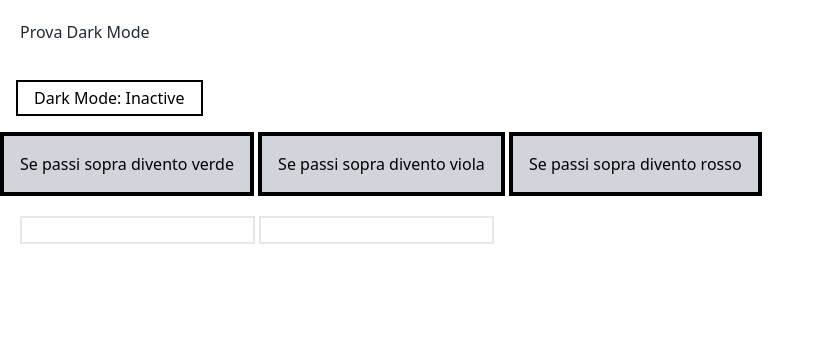
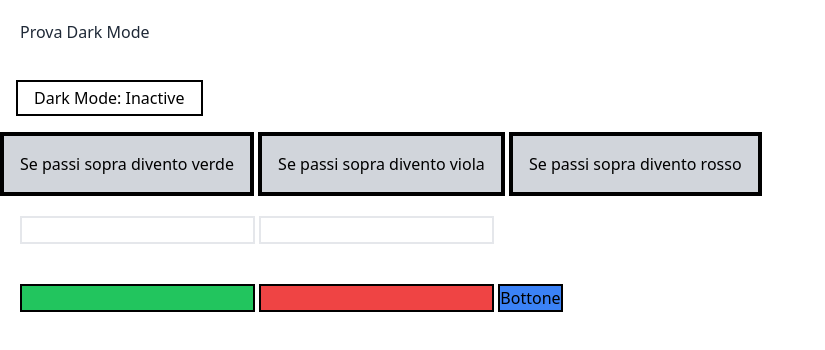
Before and after one commit to marcoozzzz05/tailwind-css, a plain HTML site: page index2.html in a window 1280 px wide. Shown: the whole page, without its empty margins (0-825 px from the left). Drawn offline with nearby package versions, Linux system fonts and the light colour scheme.

Commit message:
add disabled

```diff
--- a/index2.html
+++ b/index2.html
@@ -35,7 +35,8 @@
     </div>
 
     <div class="p-4">
-        <button id="darkModeToggle" class="border-2 border-black p-4 py-1">Dark Mode: <span id="darkModeStatus">Inactive</span></button>
+        <button id="darkModeToggle" class="border-2 border-black p-4 py-1">Dark Mode: <span
+                id="darkModeStatus">Inactive</span></button>
     </div>
 
     <button class="bg-gray-300 hover:bg-green-500 p-4 border-4 border-black">Se passi sopra divento verde</button>
@@ -47,8 +48,13 @@
         <input type="text" class="active:bg-green-500 border-gray border-2">
     </div>
 
-
-
+    <div class="p-padding">
+        <form action="">
+            <input type="text" class="bg-gray-300 border-2 border-black disabled:bg-green-500" disabled>
+            <input type="text" class="bg-blue-500 border-2 border-black disabled:bg-red-500" disabled>
+            <button class="border-2 border-black disabled:bg-blue-500" disabled>Bottone</button>
+        </form>
+    </div>
 
     <script>
         function toggleDarkMode() {
```
